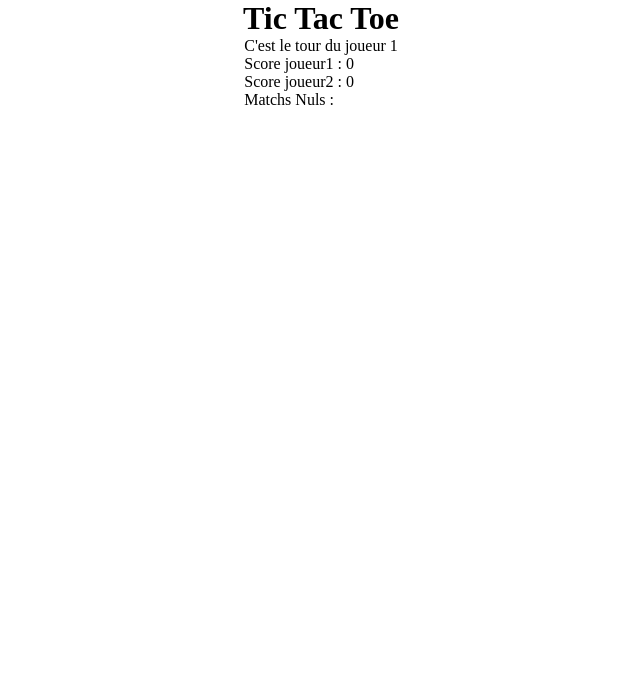
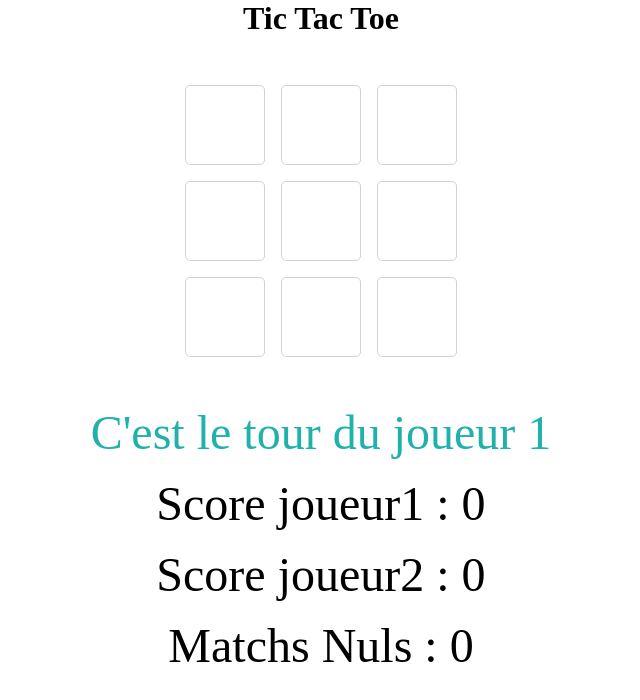
Before and after one commit to Macelia/Tic-Tac-Toe, a plain HTML site: page index.html in a window 1280 px wide. Shown: the whole page, without its empty margins (319-959 px from the left). Drawn offline with Linux system fonts and the light colour scheme.

Commit message:
second-com

```diff
--- a/index.html
+++ b/index.html
@@ -10,21 +10,21 @@
 
     <h1>Tic Tac Toe</h1>
     <div id="grid">
-        <div id="c1" class="classe"></div>
-        <div id="c2" class="classe"></div>
-        <div id="c3" class="classe"></div>
-        <div id="c4" class="classe"></div>
-        <div id="c5" class="classe"></div>
-        <div id="c6" class="classe"></div>
-        <div id="c7" class="classe"></div>
-        <div id="c8" class="classe"></div>
-        <div id="c9" class="classe"></div>
+        <div id="c1" class="case"></div>
+        <div id="c2" class="case"></div>
+        <div id="c3" class="case"></div>
+        <div id="c4" class="case"></div>
+        <div id="c5" class="case"></div>
+        <div id="c6" class="case"></div>
+        <div id="c7" class="case"></div>
+        <div id="c8" class="case"></div>
+        <div id="c9" class="case"></div>
     </div>
     <div id="score">
         <p>C'est le tour du joueur <span id="joueur">1</span></p>
         <p>Score joueur1 : <span id="score1">0</span></p>
         <p>Score joueur2 : <span id="score2">0</span></p>
-        <p>Matchs Nuls : <span id="scoreNul"></span></p>
+        <p>Matchs Nuls : <span id="scoreNul">0</span></p>
     </div>
 
     <script type="module" src="app.js"></script>
--- a/style.css
+++ b/style.css
@@ -10,3 +10,30 @@ body{
     flex-direction: column;
 
 }
+#grid{
+    display: grid;
+    grid-template-columns: 5rem 5rem 5rem;
+    grid-template-rows: 5rem 5rem 5rem;
+    gap: 1rem;
+    margin: 3rem auto;
+}
+.case{
+
+    border: 1px solid lightgrey;
+    border-radius: 5px;
+    cursor: pointer;
+     font-size: 3rem;
+    display: flex;
+    justify-content: center;
+    align-items: center;
+}
+p{
+    margin-bottom: 1rem;
+    font-size: 3rem;
+    text-align: center;
+
+}
+
+p:first-of-type{
+    color: lightseagreen;
+}
```
